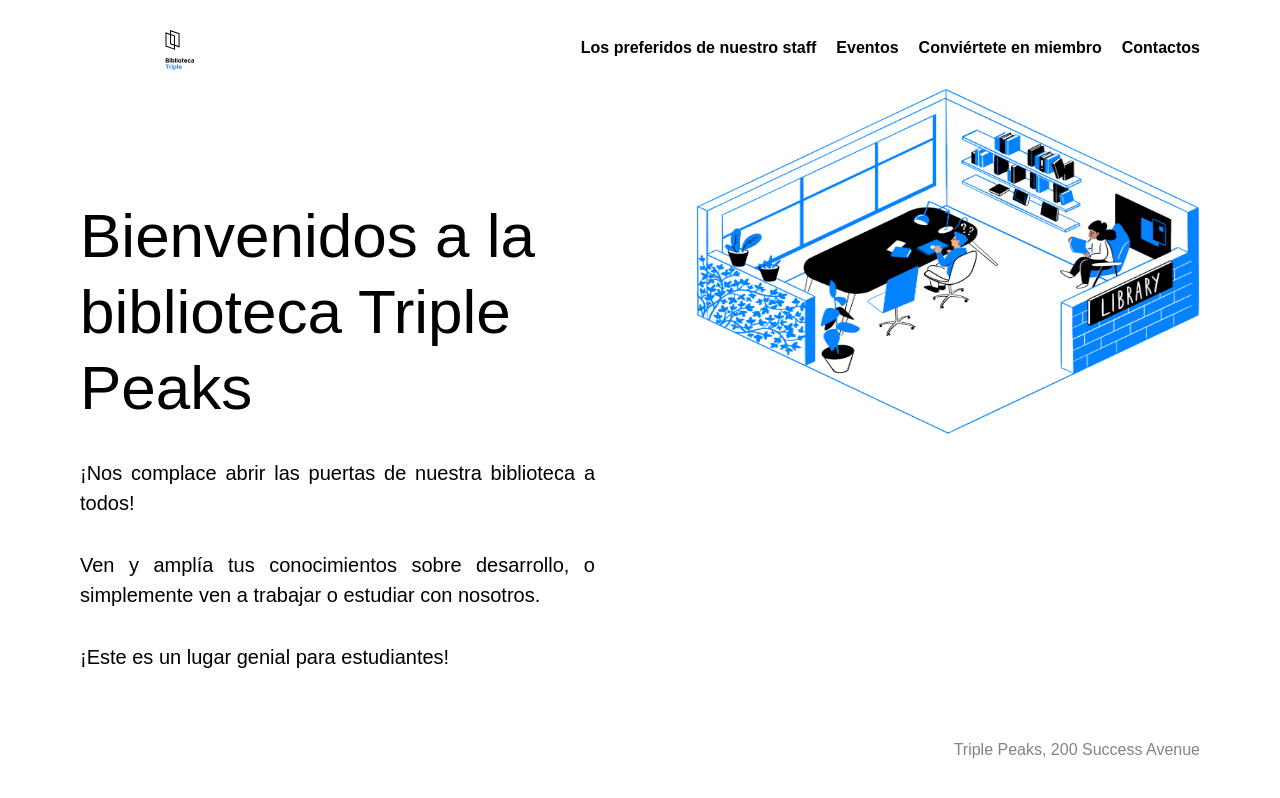
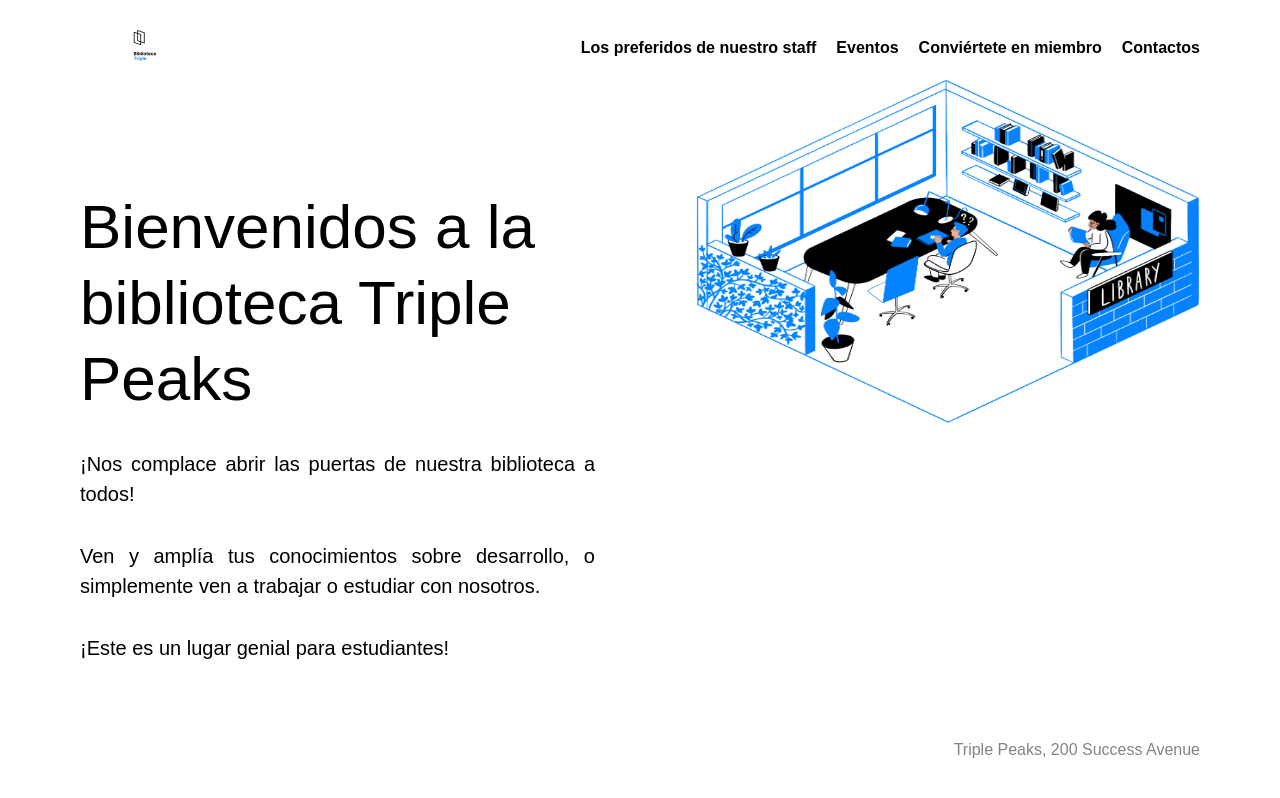
Before and after one commit to bairorb/web_project_library_es, a plain HTML site: page index.html in a window 1280 px wide. Shown: the top 798 px of the page. Drawn offline with Linux system fonts and the light colour scheme.

Commit message:
Ajusta medidas nav__logo y header__image según brief

```diff
--- a/styles/style.css
+++ b/styles/style.css
@@ -24,8 +24,8 @@
 }
 
 .nav__logo {
-  width: 200px;
-  height: 40px;
+  width: 130px;
+  height: 31px;
 }
 
 .nav__links {
@@ -69,7 +69,7 @@
 
 .header__image {
   width: 550px;
-  height: 370px;
+  height: 368px;
 }
 
 .header__footer {
```
